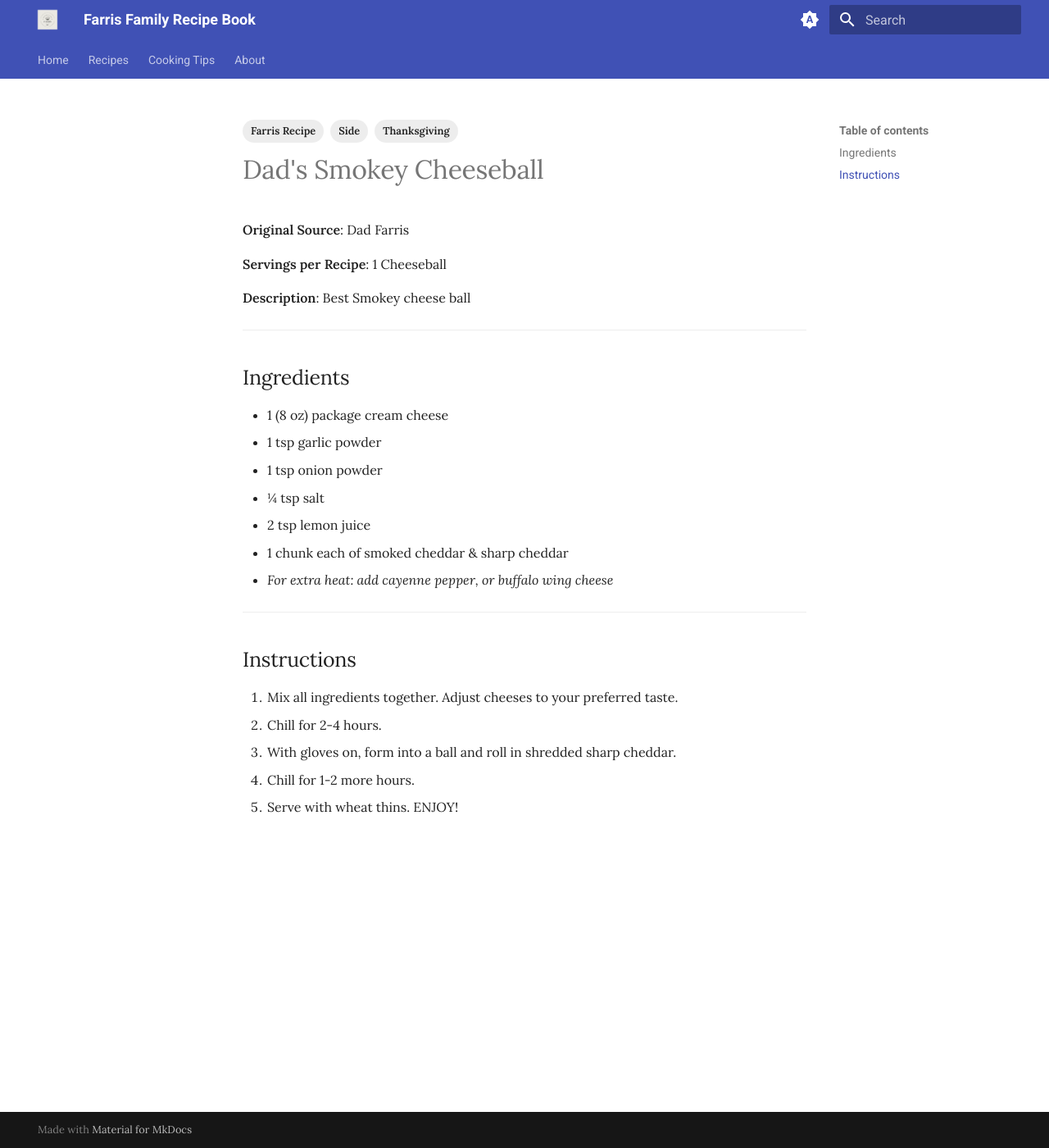
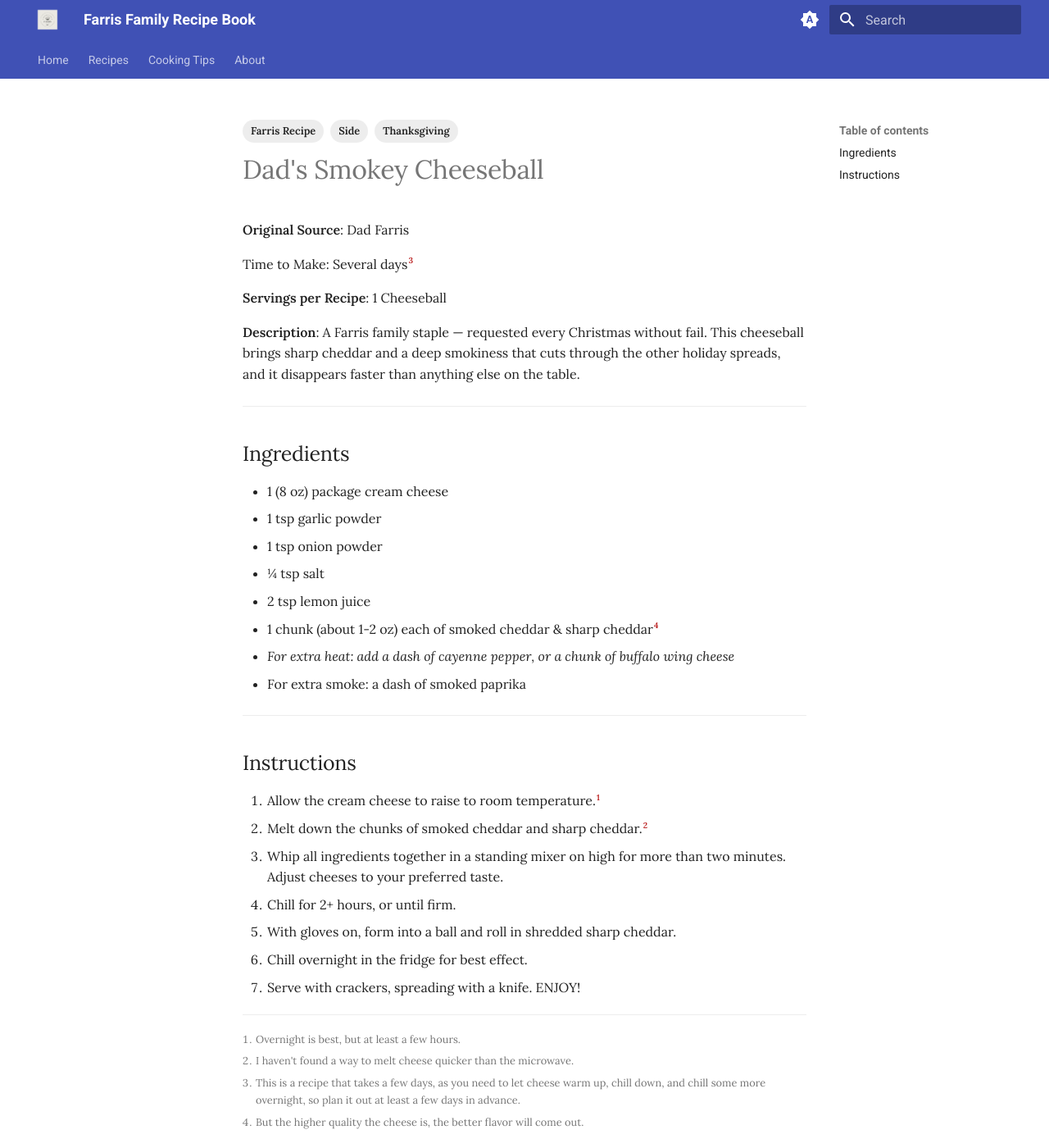
Before and after one commit to Flabbyaxe272/recipebook, an MkDocs documentation site: the page built from docs/recipes/dads-smokey-chesseball.md, in a window 1280 px wide and 1400 px high. Shown: the whole window at 82% size. Built offline with MkDocs 1.6.1 and Material for MkDocs 9.7.7, drawn with Linux system fonts in a browser that asks for light colours.

Commit message:
recipes: Adjustments - cheesball: adjusted due to real advice from dad - cottage-pie: added - chicken-parm: hidden due to imcompleteness

```diff
--- a/docs/recipes/dads-smokey-chesseball.md
+++ b/docs/recipes/dads-smokey-chesseball.md
@@ -9,9 +9,14 @@ tags:
 
 __Original Source__: Dad Farris
 
+Time to Make: Several days[^few-days]
+
 __Servings per Recipe__: 1 Cheeseball
 
-__Description__: Best Smokey cheese ball
+__Description__: A Farris family staple — requested every Christmas without
+fail. This cheeseball brings sharp cheddar and a deep smokiness that cuts
+through the other holiday spreads, and it disappears faster than anything
+else on the table.
 
 ***
 
@@ -22,15 +27,32 @@ __Description__: Best Smokey cheese ball
 - 1 tsp onion powder
 - &frac14; tsp salt
 - 2 tsp lemon juice
-- 1 chunk each of smoked cheddar & sharp cheddar
-- *For extra heat: add cayenne pepper, or buffalo wing cheese*
+- 1 chunk (about 1-2 oz) each of smoked cheddar & sharp cheddar[^cheese-quality]
+- *For extra heat: add a dash of cayenne pepper, or a chunk of buffalo wing
+  cheese*
+- For extra smoke: a dash of smoked paprika
 
 ***
 
 ## Instructions
 
-1. Mix all ingredients together. Adjust cheeses to your preferred taste.
-2. Chill for 2-4 hours.
-3. With gloves on, form into a ball and roll in shredded sharp cheddar.
-4. Chill for 1-2 more hours.
-5. Serve with wheat thins. ENJOY!
+1. Allow the cream cheese to raise to room temperature.[^overnight]
+2. Melt down the chunks of smoked cheddar and sharp cheddar.[^microwave]
+3. Whip all ingredients together in a standing mixer on high for more than
+   two minutes. Adjust cheeses to your preferred taste.
+4. Chill for 2+ hours, or until firm.
+5. With gloves on, form into a ball and roll in shredded sharp cheddar.
+6. Chill overnight in the fridge for best effect.
+7. Serve with crackers, spreading with a knife. ENJOY!
+
+[^overnight]: Overnight is best, but at least a few hours.
+
+[^microwave]: I haven't found a way to melt cheese quicker than the
+microwave.
+
+[^few-days]: This is a recipe that takes a few days, as you need to let
+cheese warm up, chill down, and chill some more overnight, so plan it out at
+least a few days in advance.
+
+[^cheese-quality]: But the higher quality the cheese is, the better flavor
+will come out.
```
Also changed, not shown: docs/recipes/cottage-pie.md (added, +53 -0 lines), docs/recipes/.chicken-parmigiana.md (renamed from docs/recipes/chicken-parmigiana.md).
